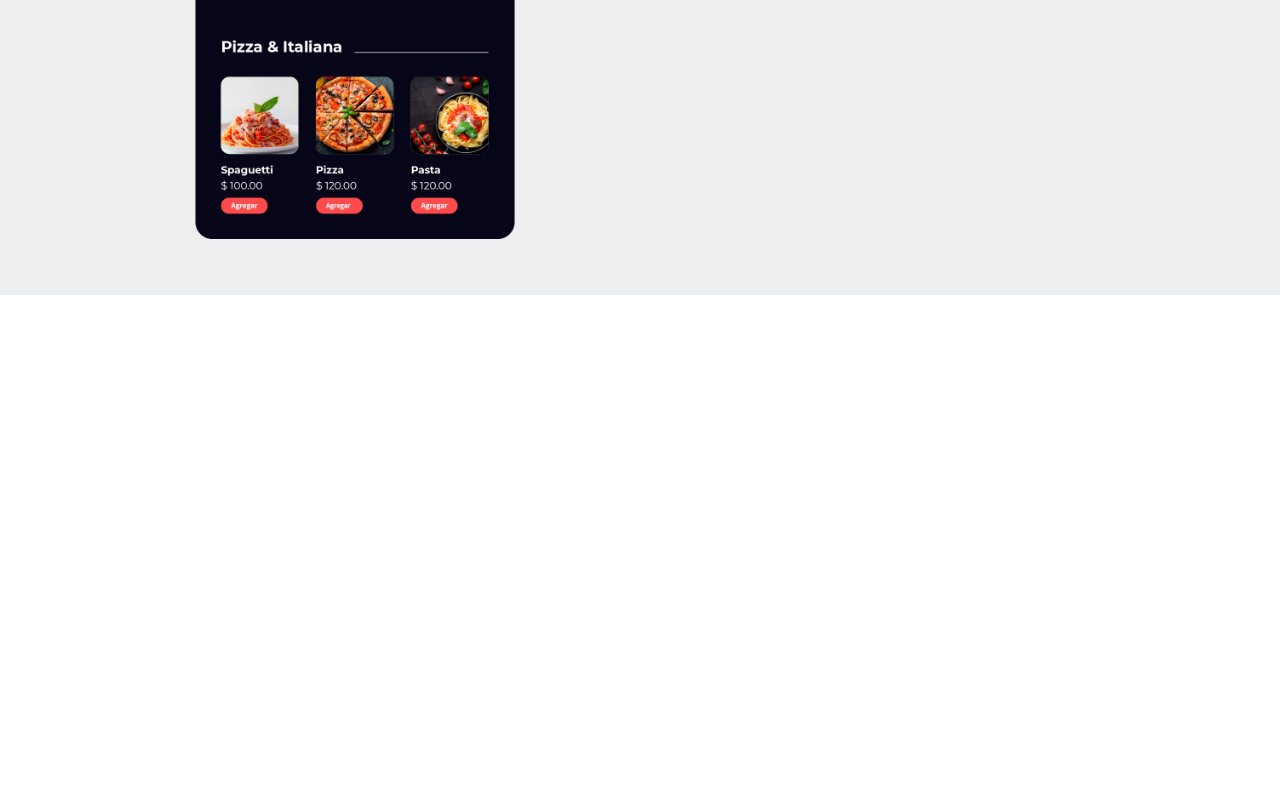
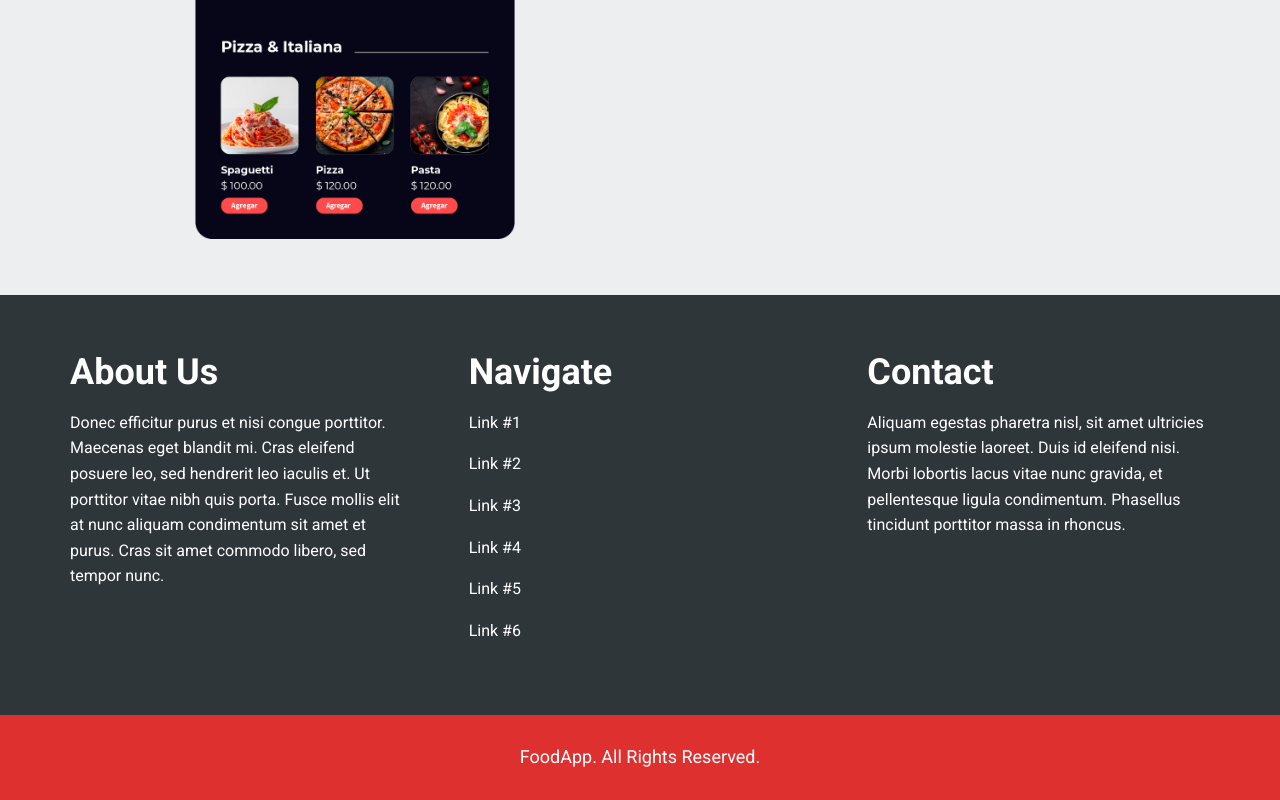
Before and after one commit to enriquesamudio99/six-delivery-app, a website: page index.html in a window 1280 px wide. Shown: the part 5428-6228 px from the top of the page. Before the commit the page ends 5723 px from the top, so only its background shows below. Drawn offline with Linux system fonts and the light colour scheme.

Commit message:
Footer done

```diff
--- a/index.html
+++ b/index.html
@@ -309,5 +309,29 @@
             </div>
         </div>
     </section>
+
+    <footer class="footer">
+        <div class="footer__grid container">
+            <div class="footer__box">
+                <h3 class="footer__heading">About Us</h3>
+                <p class="footer__text">Donec efficitur purus et nisi congue porttitor. Maecenas eget blandit mi. Cras eleifend posuere leo, sed hendrerit leo iaculis et. Ut porttitor vitae nibh quis porta. Fusce mollis elit at nunc aliquam condimentum sit amet et purus. Cras sit amet commodo libero, sed tempor nunc. </p>
+            </div>
+            <div class="footer__box">
+                <h3 class="footer__heading">Navigate</h3>
+                <a href="#" class="footer__link">Link #1</a>
+                <a href="#" class="footer__link">Link #2</a>
+                <a href="#" class="footer__link">Link #3</a>
+                <a href="#" class="footer__link">Link #4</a>
+                <a href="#" class="footer__link">Link #5</a>
+                <a href="#" class="footer__link">Link #6</a>
+            </div>
+            <div class="footer__box">
+                <h3 class="footer__heading">Contact</h3>
+                <p class="footer__text">Aliquam egestas pharetra nisl, sit amet ultricies ipsum molestie laoreet. Duis id eleifend nisi. Morbi lobortis lacus vitae nunc gravida, et pellentesque ligula condimentum. Phasellus tincidunt porttitor massa in rhoncus.</p>
+            </div>
+        </div>
+
+        <p class="footer__copyright">FoodApp. All Rights Reserved.</p>
+    </footer>
 </body>
 </html>
--- a/src/scss/app.scss
+++ b/src/scss/app.scss
@@ -6,4 +6,5 @@
 @use "favorites";
 @use "deliverymen";
 @use "download";
+@use "footer";
 @use "utilities";
--- /dev/null
+++ b/src/scss/footer/_footer.scss
@@ -0,0 +1,62 @@
+@use "base/variables" as v;
+@use "base/mixins" as m;
+
+.footer {
+    background-color: v.$secondary;
+    padding: v.$gutter 0 0;
+
+    &__grid {
+        @include m.grid(1,2.5rem);
+
+        @include m.sm {
+            @include m.grid(2,3.5rem);
+        }
+
+        @include m.lg {
+            grid-template-columns: repeat(3,1fr);
+        }
+    }
+
+    &__box {
+        color: v.$white;
+    }
+
+    &__heading {
+        text-align: center;
+        @include m.sm {
+            text-align: left;
+        }
+    }
+
+    &__text {
+        color: v.$white;
+        text-align: center;
+
+        @include m.sm {
+            text-align: left;
+        }
+    }
+
+    &__link {
+        display: block;
+        margin-bottom: 1rem;
+        color: v.$white;
+        text-align: center;
+
+        @include m.sm {
+            text-align: left;
+        }
+    }
+
+    &__copyright {
+        margin-top: v.$gutter;
+        background-color: v.$primary;
+        color: v.$white;
+        padding: 1.75rem;
+        text-align: center;
+
+        @include m.md {
+            font-size: 1.125rem;
+        }
+    }
+}
--- /dev/null
+++ b/src/scss/footer/_index.scss
@@ -0,0 +1 @@
+@forward "footer";
```
Also changed, not shown: build/css/app.css, 1 other file.
